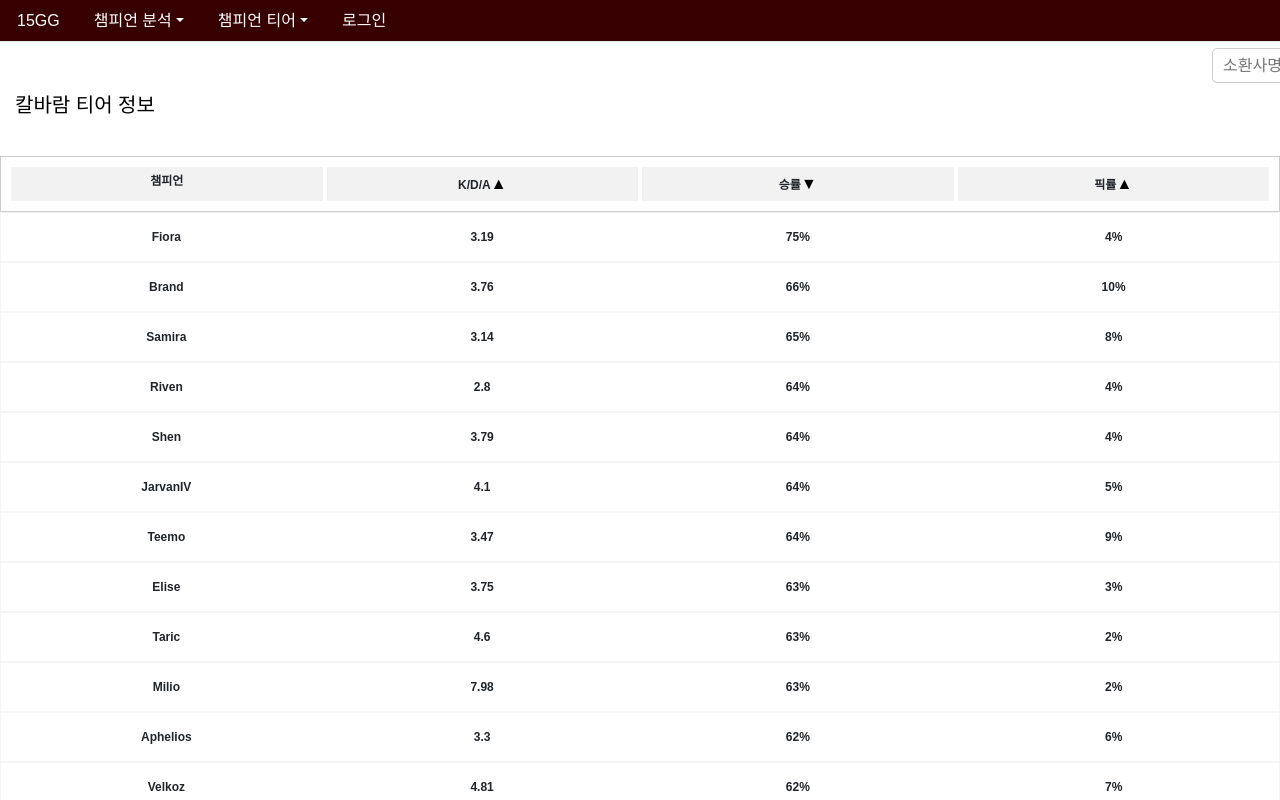
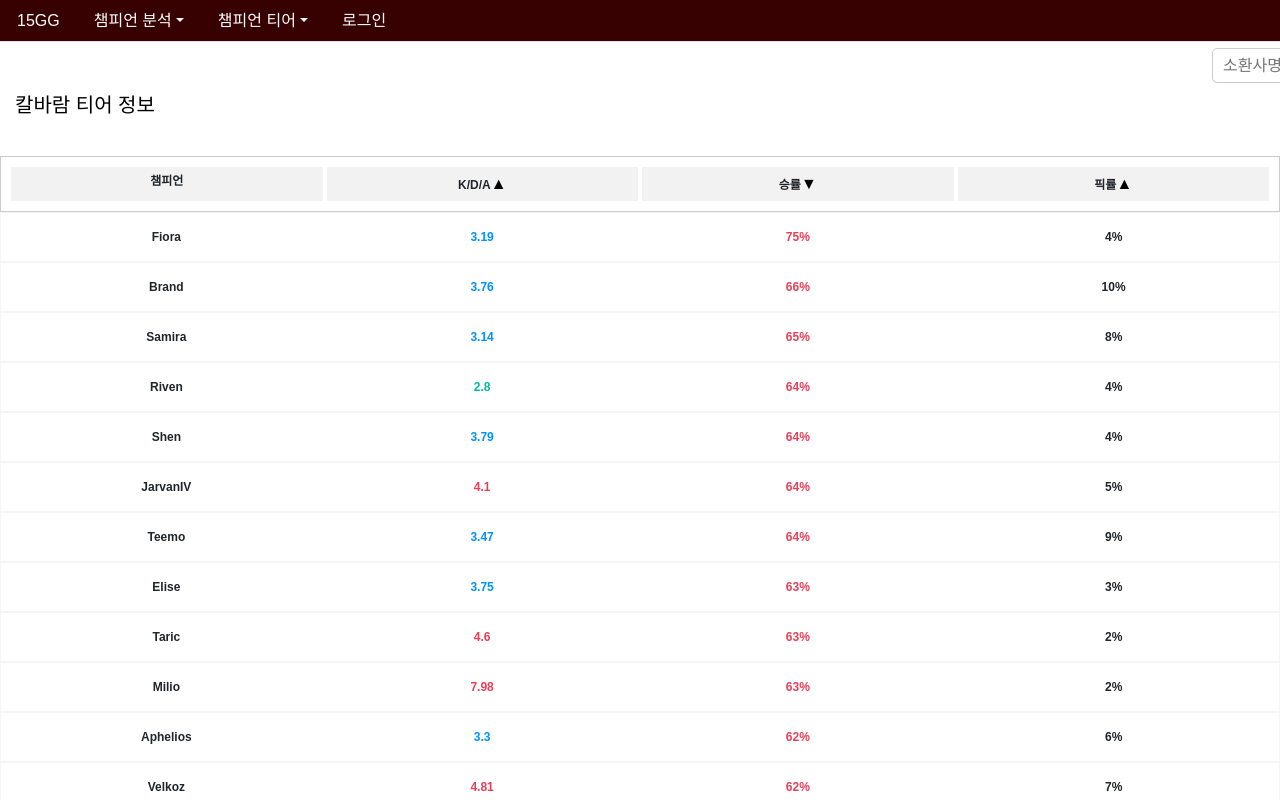
Before and after one commit to chan9511/15GG, a React (Create React App) app in the folder my-app/: page /tier/aram in a window 1280 px wide. Shown: the top 800 px of the page. Built offline with nearby package versions, Linux system fonts and the light colour scheme.

Commit message:
칼바람kda,승률 컬러 넣음

```diff
--- a/my-app/src/pages/tier/Aram.js
+++ b/my-app/src/pages/tier/Aram.js
@@ -8,7 +8,9 @@ const Aram = () => {
 
   useEffect(() => {
     // 승률이 높은 순으로 정렬해서 초기 데이터 설정
-    const initialData = [...championData].sort((a, b) => b.win_rate - a.win_rate);
+    const initialData = [...championData].sort(
+      (a, b) => b.win_rate - a.win_rate
+    );
     setTopPositionData(initialData);
   }, []);
 
@@ -27,7 +29,9 @@ const Aram = () => {
     setTopPositionData(sortedData);
     setSortBy(key);
     // 정렬 방향을 토글 (ascending <-> descending)
-    setSortDirection(sortDirection === "ascending" ? "descending" : "ascending");
+    setSortDirection(
+      sortDirection === "ascending" ? "descending" : "ascending"
+    );
   };
 
   return (
@@ -45,28 +49,65 @@ const Aram = () => {
           <div className="table-header">
             K/D/A
             <button onClick={() => sortByKey("av_kda")}>
-              {sortBy === "av_kda" ? (sortDirection === "ascending" ? "▲" : "▼") : "▲"}
+              {sortBy === "av_kda"
+                ? sortDirection === "ascending"
+                  ? "▲"
+                  : "▼"
+                : "▲"}
             </button>
           </div>
           <div className="table-header">
             승률
             <button onClick={() => sortByKey("win_rate")}>
-              {sortBy === "win_rate" ? (sortDirection === "ascending" ? "▲" : "▼") : "▲"}
+              {sortBy === "win_rate"
+                ? sortDirection === "ascending"
+                  ? "▲"
+                  : "▼"
+                : "▲"}
             </button>
           </div>
           <div className="table-header">
             픽률
             <button onClick={() => sortByKey("pick_rate")}>
-              {sortBy === "pick_rate" ? (sortDirection === "ascending" ? "▲" : "▼") : "▲"}
+              {sortBy === "pick_rate"
+                ? sortDirection === "ascending"
+                  ? "▲"
+                  : "▼"
+                : "▲"}
             </button>
           </div>
         </div>
         {topPositionData.map((champion) => (
           <div key={champion.championName} className="table-row2">
             <div className="table-data">{champion.championName}</div>
-            <div className="table-data">{champion.av_kda}</div>
-            <div className="table-data">{(champion.win_rate * 100).toFixed(0)}%</div>
-            <div className="table-data">{(champion.pick_rate * 100).toFixed(0)}%</div>
+            <div
+              className="table-data"
+              style={{
+                color:
+                  champion.av_kda >= 4
+                    ? "#E84057"
+                    : champion.av_kda >= 3
+                    ? "#0093FF"
+                    : champion.av_kda >= 2
+                    ? "#00BBA3"
+                    : champion.av_kda < 2
+                    ? "#9AA4AF"
+                    : "inherit",
+              }}
+            >
+              {champion.av_kda}
+            </div>
+            <div
+              className="table-data"
+              style={{
+                color: champion.win_rate >= 0.6 ? "#E84057" : "inherit",
+              }}
+            >
+              {(champion.win_rate * 100).toFixed(0)}%
+            </div>
+            <div className="table-data">
+              {(champion.pick_rate * 100).toFixed(0)}%
+            </div>
           </div>
         ))}
       </div>
```
Also changed, not shown: my-app/src/pages/anal/Aram_Search.js (+8 -2 lines).
